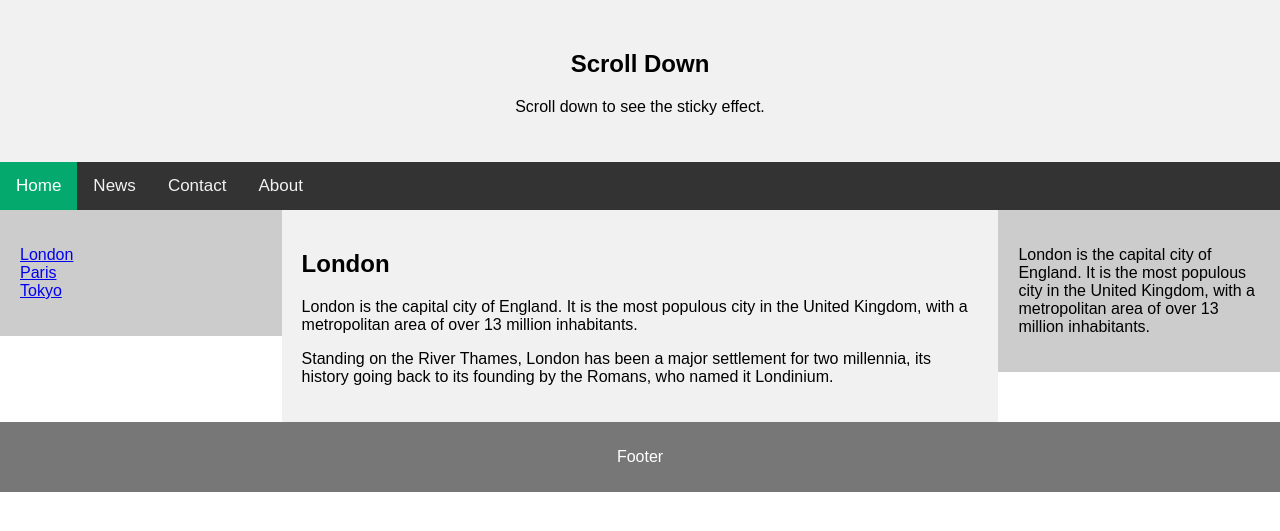
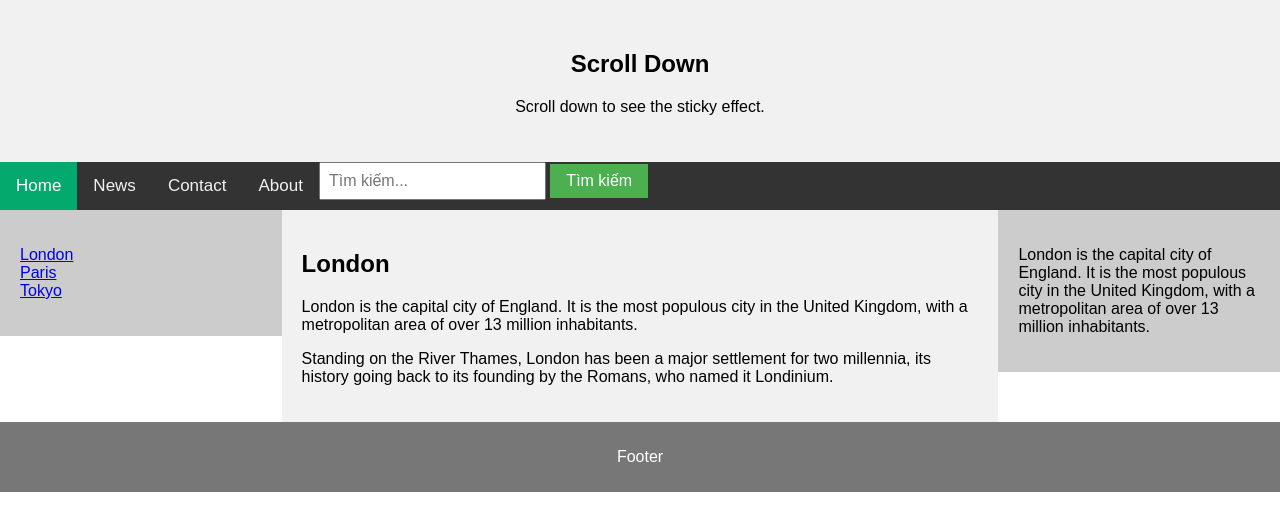
Before and after one commit to hoAngnaMPHan/apmaths.github.io, a Jekyll site: the page a/test.html, which Jekyll copies as it is, in a window 1280 px wide. Shown: the top 531 px of the page. Built offline with Jekyll 4.4.1, drawn with Linux system fonts in a browser that asks for light colours.

Commit message:
Update test.html

```diff
--- a/a/test.html
+++ b/a/test.html
@@ -125,6 +125,26 @@ footer {
 nav,  .rnav {display: none;}
 
 }
+
+input[type="text"] {
+    padding: 8px;
+    font-size: 16px;
+}
+
+button {
+    padding: 8px 16px;
+    font-size: 16px;
+    cursor: pointer;
+    background-color: #4caf50;
+    color: #fff;
+    border: none;
+}
+
+button:hover {
+    background-color: #45a049;
+}
+
+
 </style>
 </head>
 <body>
@@ -139,6 +159,11 @@ nav,  .rnav {display: none;}
   <a href="#news">News</a>
   <a href="#contact">Contact</a>
   <a href="#about">About</a>
+
+   <form action="/search" method="get">
+            <input type="text" id="search" name="search" placeholder="Tìm kiếm...">
+            <button type="submit">Tìm kiếm</button>
+        </form>
 </div>
 
 <section>
```
